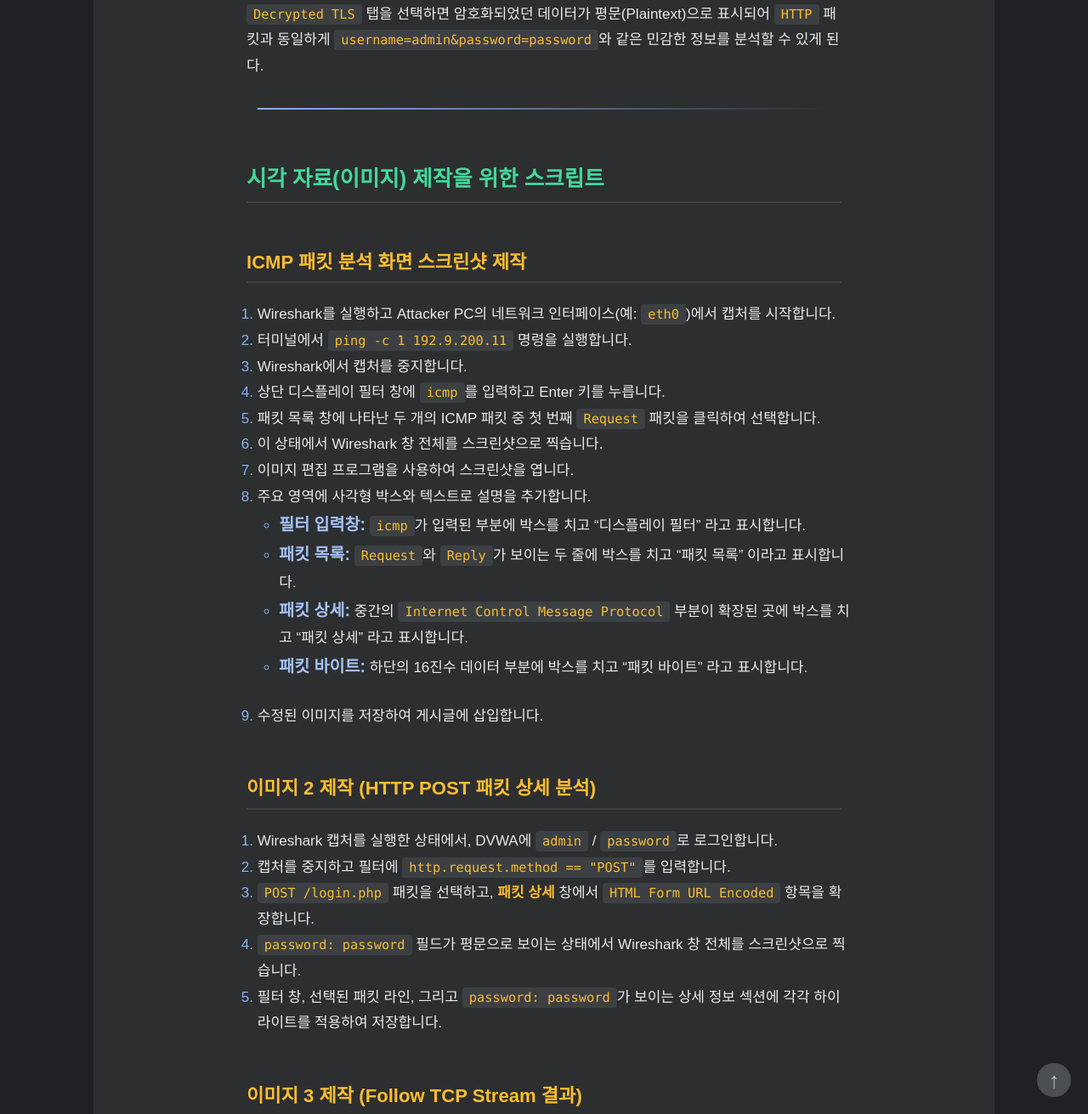
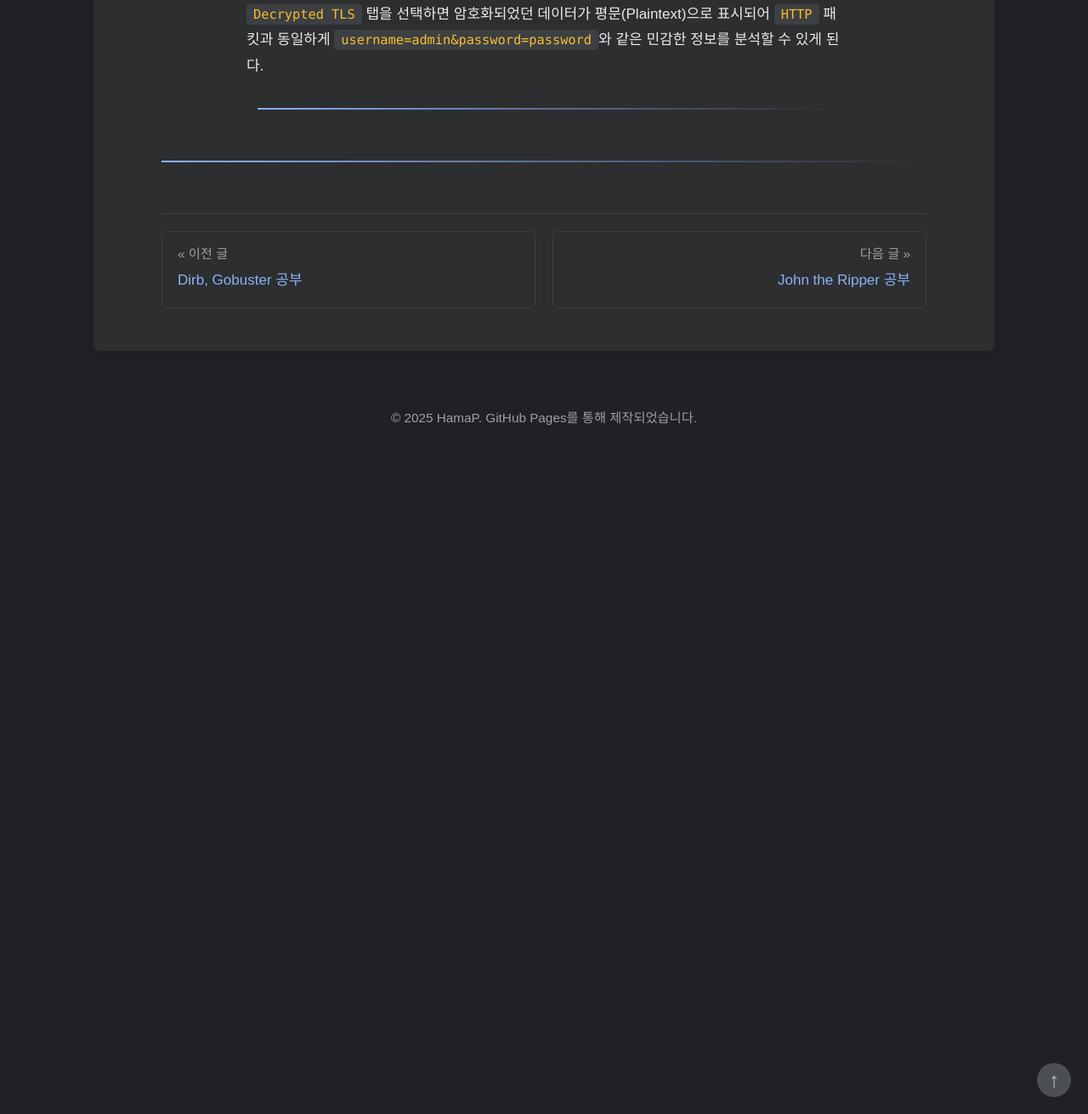
Before and after one commit to HamaP0/HamaP0.github.io, a Jekyll site: the page built from _posts/해킹 툴/2025-08-26-Wireshark_study.md, in a window 1280 px wide and 1400 px high, scrolled down 5616 px, cut to the strip 89-1400 px from the top of the window. Shown: the whole strip at 85% size. Built offline with Jekyll 4.4.1, drawn with Linux system fonts in a browser that asks for light colours; some web fonts are replaced; after the commit the page ends 6246 px from its top, so only the background shows below that; some of the changed text lies outside the part shown.

Commit message:
Update 2025-08-26-Wireshark_study.md

```diff
--- a/_posts/해킹 툴/2025-08-26-Wireshark_study.md
+++ b/_posts/해킹 툴/2025-08-26-Wireshark_study.md
@@ -101,58 +101,3 @@ Wireshark를 실행하고 캡처할 네트워크 인터페이스(예: `eth0` 또
 `Decrypted TLS` 탭을 선택하면 암호화되었던 데이터가 평문(Plaintext)으로 표시되어 `HTTP` 패킷과 동일하게 `username=admin&password=password`와 같은 민감한 정보를 분석할 수 있게 된다.
 
 <hr class="short-rule">
-
-
-
-
-
-### 시각 자료(이미지) 제작을 위한 스크립트
-
-#### **ICMP 패킷 분석 화면 스크린샷 제작**
-
-1.  Wireshark를 실행하고 Attacker PC의 네트워크 인터페이스(예: `eth0`)에서 캡처를 시작합니다.
-2.  터미널에서 `ping -c 1 192.9.200.11` 명령을 실행합니다.
-3.  Wireshark에서 캡처를 중지합니다.
-4.  상단 디스플레이 필터 창에 `icmp`를 입력하고 Enter 키를 누릅니다.
-5.  패킷 목록 창에 나타난 두 개의 ICMP 패킷 중 첫 번째 `Request` 패킷을 클릭하여 선택합니다.
-6.  이 상태에서 Wireshark 창 전체를 스크린샷으로 찍습니다.
-7.  이미지 편집 프로그램을 사용하여 스크린샷을 엽니다.
-8.  주요 영역에 사각형 박스와 텍스트로 설명을 추가합니다.
-    *   **필터 입력창:** `icmp`가 입력된 부분에 박스를 치고 "디스플레이 필터" 라고 표시합니다.
-    *   **패킷 목록:** `Request`와 `Reply`가 보이는 두 줄에 박스를 치고 "패킷 목록" 이라고 표시합니다.
-    *   **패킷 상세:** 중간의 `Internet Control Message Protocol` 부분이 확장된 곳에 박스를 치고 "패킷 상세" 라고 표시합니다.
-    *   **패킷 바이트:** 하단의 16진수 데이터 부분에 박스를 치고 "패킷 바이트" 라고 표시합니다.
-9.  수정된 이미지를 저장하여 게시글에 삽입합니다.
-
-#### **이미지 2 제작 (HTTP POST 패킷 상세 분석)**
-
-1.  Wireshark 캡처를 실행한 상태에서, DVWA에 `admin` / `password`로 로그인합니다.
-2.  캡처를 중지하고 필터에 `http.request.method == "POST"`를 입력합니다.
-3.  `POST /login.php` 패킷을 선택하고, **패킷 상세** 창에서 `HTML Form URL Encoded` 항목을 확장합니다.
-4.  `password: password` 필드가 평문으로 보이는 상태에서 Wireshark 창 전체를 스크린샷으로 찍습니다.
-5.  필터 창, 선택된 패킷 라인, 그리고 `password: password`가 보이는 상세 정보 섹션에 각각 하이라이트를 적용하여 저장합니다.
-
-#### **이미지 3 제작 (Follow TCP Stream 결과)**
-
-1.  위 3번 상태의 `POST /login.php` 패킷을 마우스 오른쪽 클릭하고 `Follow > TCP Stream`을 선택합니다.
-2.  요청/응답 내용이 보이는 새로운 팝업 창이 나타납니다.
-3.  이 창에서 `username=admin&password=password` 라인 전체에 명확하게 하이라이트를 적용하여 스크린샷을 찍고 저장합니다.
-
-#### **이미지 4 제작 (Wireshark TLS 설정)**
-
-1.  Wireshark의 `Edit > Preferences > Protocols > TLS` 설정 창을 연다.
-2.  `(Pre)-Master-Secret log filename` 필드에 키 로그 파일 경로가 입력된 상태에서 설정 창 전체를 스크린샷으로 찍는다.
-3.  이미지 편집 프로그램을 사용하여 `(Pre)-Master-Secret log filename` 필드 부분에 명확한 하이라이트를 적용하여 저장한다.
-
-#### **이미지 5 제작 (복호화된 HTTPS 패킷)**
-
-1.  위 `6. 사용 예시 3`의 모든 단계를 수행한다.
-2.  Wireshark의 패킷 목록 창에 `TLS`가 아닌 `HTTP`로 복호화되어 표시된 패킷들이 보이도록 한다.
-3.  로그인 `POST` 요청 패킷을 선택한다.
-4.  패킷 상세 창 하단에 `Decrypted TLS` 탭이 활성화되어 보이고, 그 내용에 평문 데이터가 나타난 상태에서 Wireshark 창 전체를 스크린샷으로 찍는다.
-5.  이미지 편집 프로그램을 사용하여 스크린샷을 엽니다.
-6.  세 부분에 하이라이트를 적용하여 복호화 과정을 명확히 보여준다.
-    *   **패킷 목록:** `TLS`가 아닌 `HTTP`로 표시된 라인
-    *   **패킷 상세:** `Decrypted TLS` 탭
-    *   **패킷 바이트:** `Decrypted TLS` 탭을 선택했을 때 보이는 평문 데이터(예: `username=...`)
-7.  수정된 이미지를 저장하여 게시글에 삽입한다.
```
